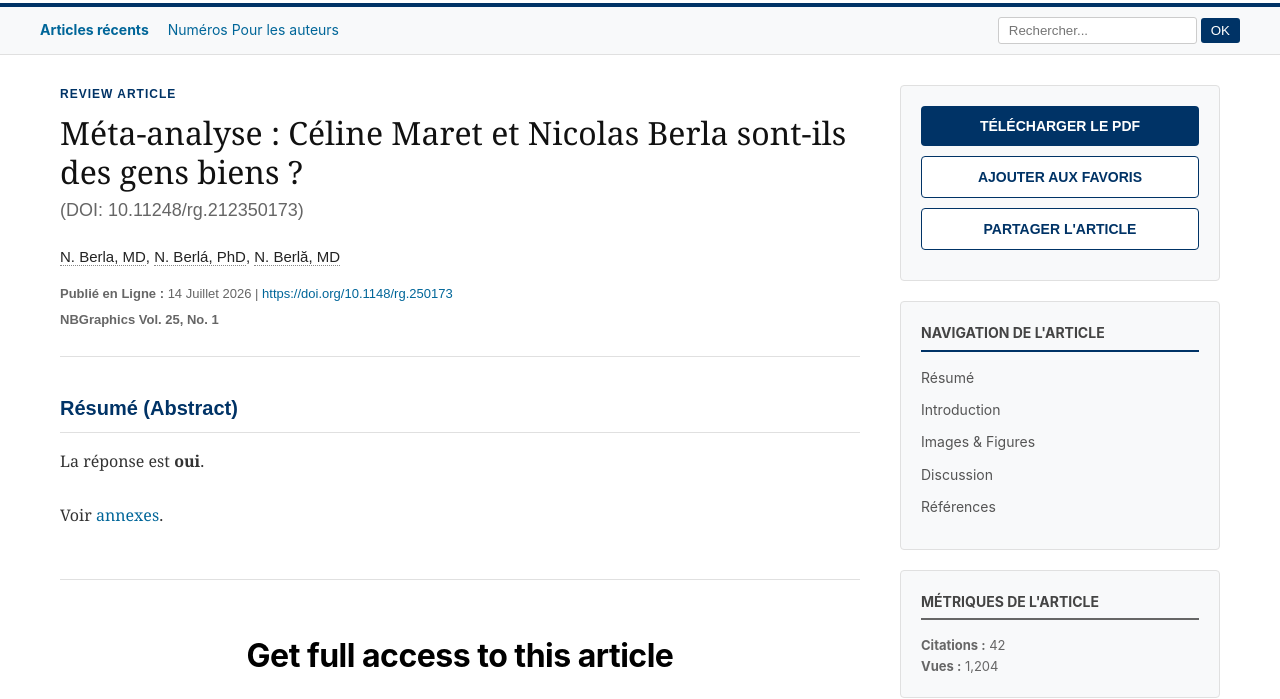
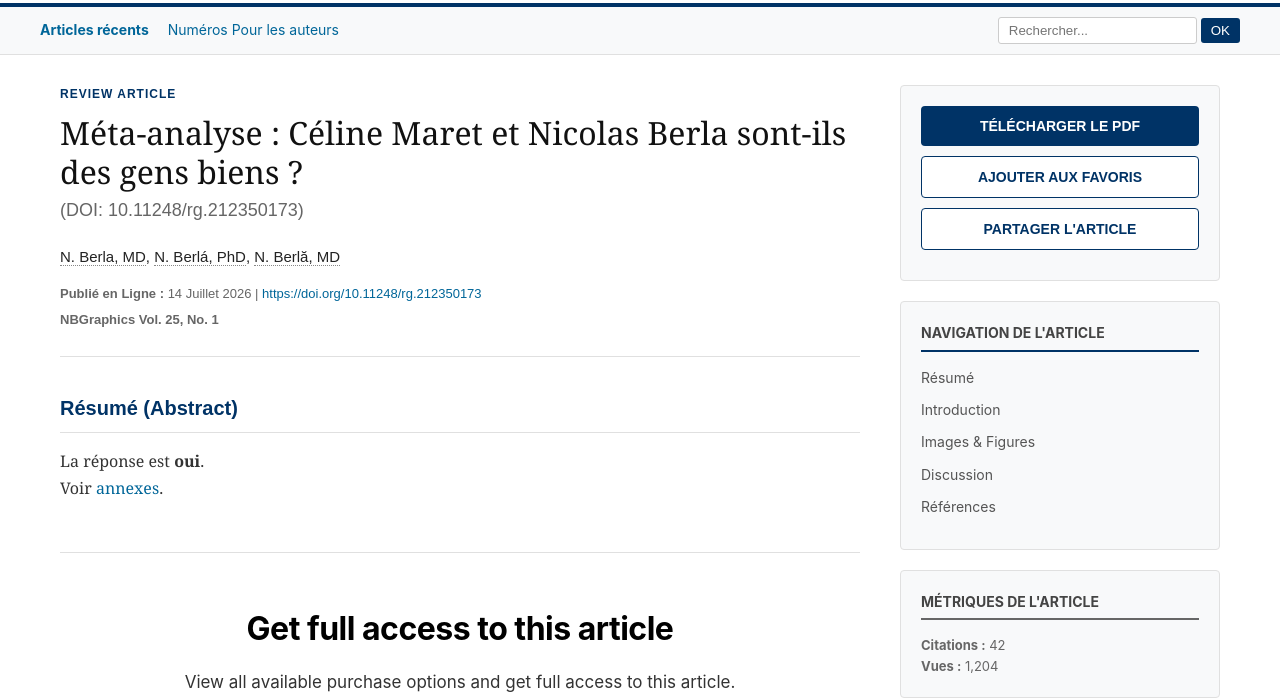
Before and after one commit to LunarBear/cmgraphics, a plain HTML site: page index.html in a window 1280 px wide. Shown: the part 112-811 px from the top of the page. Drawn offline with Linux system fonts and the light colour scheme.

Commit message:
Add files via upload

```diff
--- a/index.html
+++ b/index.html
@@ -397,14 +397,14 @@
                 </div>
 
                 <div class="metadata">
-                    <p><strong>Publié en Ligne :</strong> 14 Juillet 2026 | <a href="https://doi.org/10.1148/rg.250173">https://doi.org/10.1148/rg.250173</a></p>
+                    <p><strong>Publié en Ligne :</strong> 14 Juillet 2026 | <a href="https://doi.org/10.11248/rg.212350173">https://doi.org/10.11248/rg.212350173</a></p>
                     <p><strong>NBGraphics Vol. 25, No. 1</strong></p>
                 </div>
 
                 <div class="article-body">
                     <h2>Résumé (Abstract)</h2>
                     <p>
-                        La réponse est <strong>oui</strong>. <br><br>
+                        La réponse est <strong>oui</strong>. <br>
                         Voir <a href="annexes.html">annexes</a>.
                     </p>
 
```
Also changed, not shown: annexes.html (+1 -1 lines).
